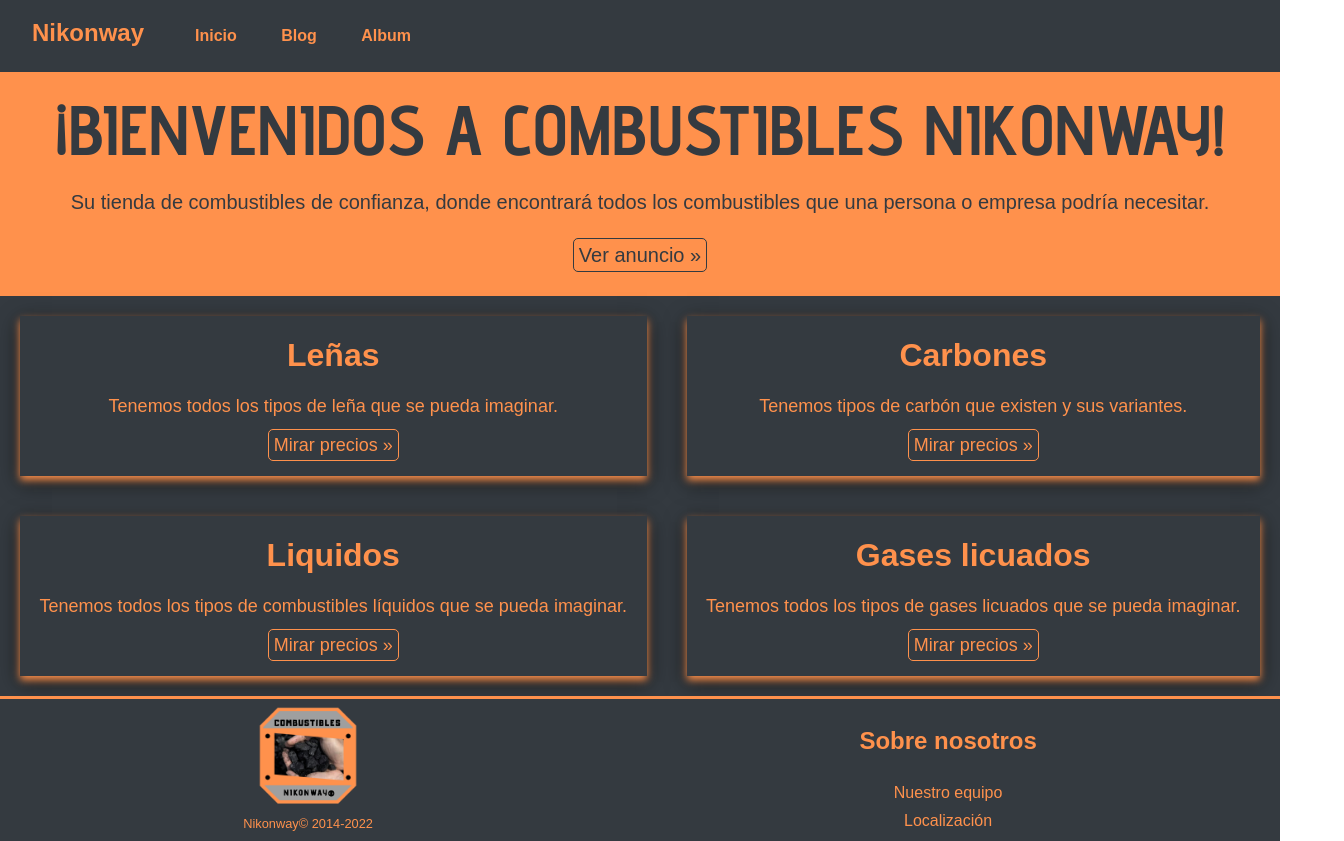
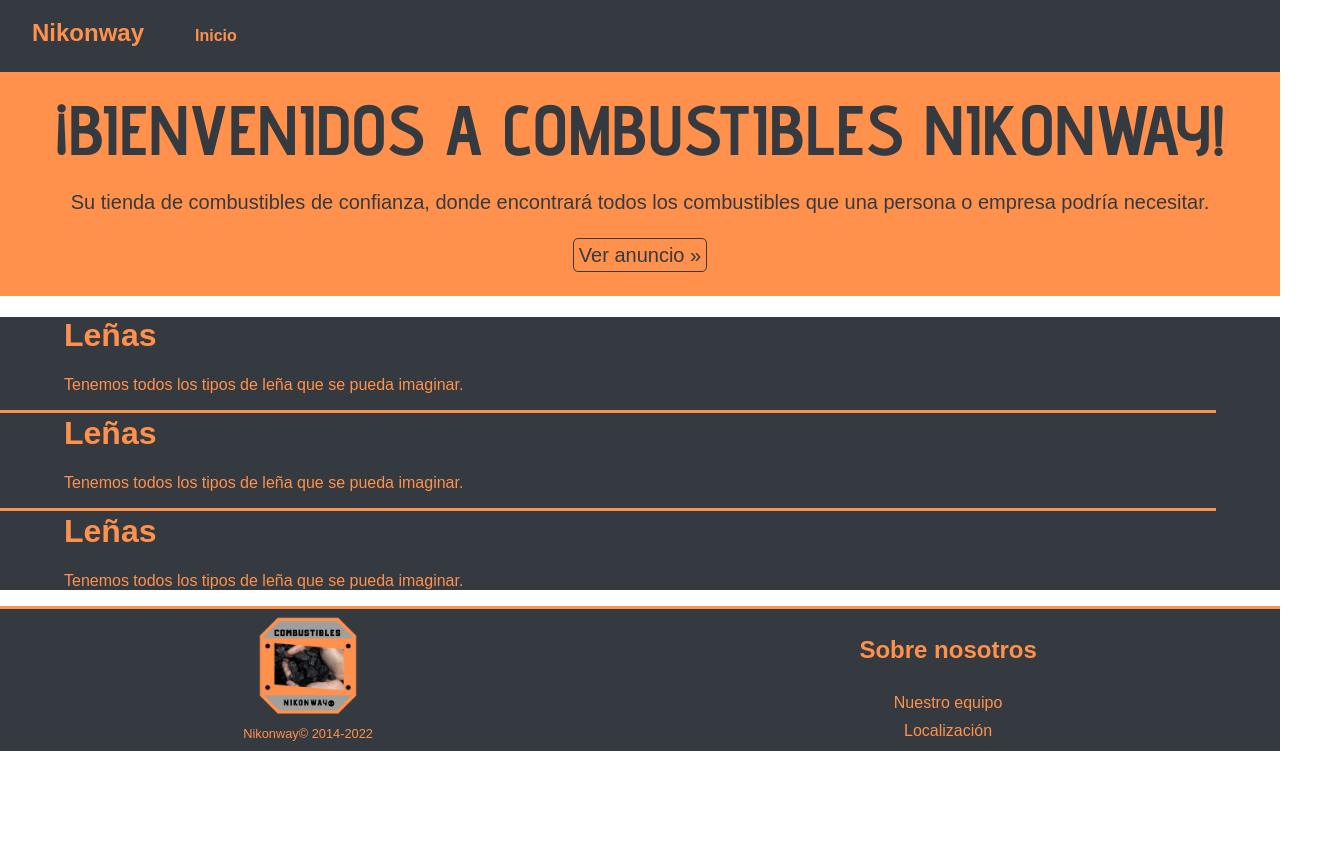
Before and after one commit to antonio-ramirezballester/Combustibles-Nikonway, a plain HTML site: page index.html in a window 1280 px wide. Shown: the whole page, 1344 px wide, since content can reach past the window. After the commit the page ends 800 px from the top, so only its background shows below. Drawn offline with Linux system fonts and the light colour scheme.

Commit message:
Cambio de planes con index.html

```diff
--- a/css/styles.css
+++ b/css/styles.css
@@ -95,8 +95,23 @@
 
 #combustibles{
     background-color: var(--negro);
-    display: grid;
-    grid-template-columns: repeat(2, auto);
+}
+
+.combustible{
+    color: var(--naranja);
+    width: 100%;
+    margin-left: 5%;
+    position: relative;
+}
+
+.combustible::after{
+    position: absolute;
+    content: '';
+    display: block;
+    width: 100%;
+    height: 3px;
+    left: -10%;
+    background-color: var(--naranja);
 }
 
 .card{
--- a/data/combustibles.json
+++ b/data/combustibles.json
@@ -1,6 +1,6 @@
 [
-    {"id":1,"nombre":"Leñas","descripcion":"Tenemos todos los tipos de leña que se pueda imaginar.","link":"madera.html"},
-    {"id":2,"nombre":"Carbones","descripcion":"Tenemos tipos de carbón que existen y sus variantes.","link":"carbon.html"},
-    {"id":3,"nombre":"Liquidos","descripcion":"Tenemos todos los tipos de combustibles líquidos que se pueda imaginar.","link":"liquidos.html"},
-    {"id":4,"nombre":"Gases licuados","descripcion":"Tenemos todos los tipos de gases licuados que se pueda imaginar.","link":"gases.html"}
+    {"id":1,"nombre":"Leñas","descripcion":"Tenemos todos los tipos de leña que se pueda imaginar."},
+    {"id":2,"nombre":"Carbones","descripcion":"Tenemos tipos de carbón que existen y sus variantes."},
+    {"id":3,"nombre":"Líquidos","descripcion":"Tenemos todos los tipos de combustibles líquidos que se pueda imaginar."},
+    {"id":4,"nombre":"Gases licuados","descripcion":"Tenemos todos los tipos de gases licuados que se pueda imaginar."}
 ]
--- a/index.html
+++ b/index.html
@@ -14,8 +14,6 @@
         <nav>
             <ul>
                 <li><a href="index.html"></a>Inicio</li>
-                <li><a href="blog.html"></a>Blog</li>
-                <li><a href="album.html"></a>Album</li>
             </ul>
         </nav>
     </header>
@@ -26,12 +24,19 @@
             <p><a id="btnanuncio" href="https://youtu.be/MxEVpSWFlvQ" target="_blank" role="button">Ver anuncio &raquo;</a></p>
         </section>
         <section id="combustibles">
-            <!-- <div class="card">
+            <div class="combustible">
                 <h1>Leñas</h1>
                 <p>Tenemos todos los tipos de leña que se pueda imaginar.</p>
-                <p><a class="btncombustibles" href="madera.html" role="button">Mirar precios &raquo;</a></p>
             </div>
-            <div class="card">
+            <div class="combustible">
+                <h1>Leñas</h1>
+                <p>Tenemos todos los tipos de leña que se pueda imaginar.</p>
+            </div>
+            <div class="combustible">
+                <h1>Leñas</h1>
+                <p>Tenemos todos los tipos de leña que se pueda imaginar.</p>
+            </div>
+            <!-- <div class="card">
                 <h1>Carbones</h1>
                 <p>Tenemos tipos de carbón que existen y sus variantes.</p>
                 <p><a class="btncombustibles" href="carbon.html" role="button">Mirar precios &raquo;</a></p>
@@ -59,6 +64,6 @@
             <a href="https://www.google.es/maps/place/Carrer+d'es+Siurells,+12,+07141+Marratxí,+Illes+Balears/@39.6243875,2.7201362,17z/data=!3m1!4b1!4m5!3m4!1s0x1297eb34112a3ac5:0x3ef19c6d4ea637e2!8m2!3d39.6243834!4d2.7223249?hl=es&authuser=0">Localización</a>
         </section>
     </footer>
-    <script src="js/app.js" type="module"></script>
+    <!-- <script src="js/app.js" type="module"></script> -->
 </body>
 </html>
```
